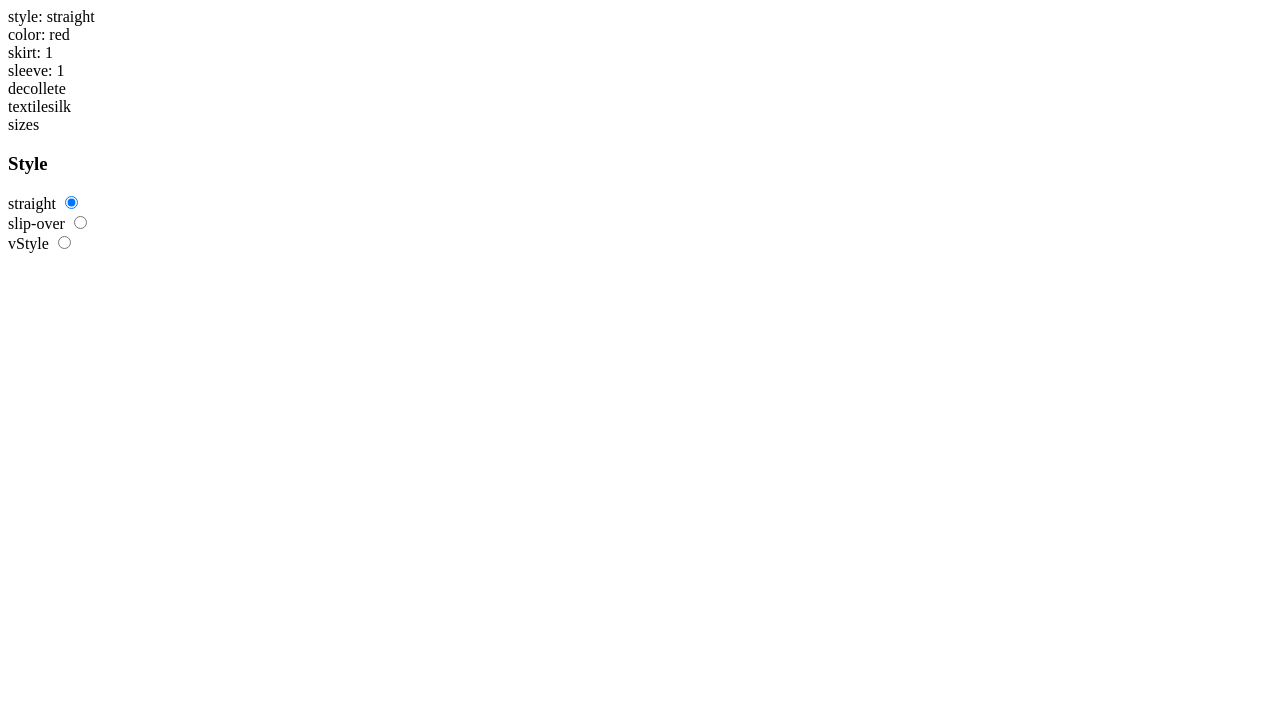
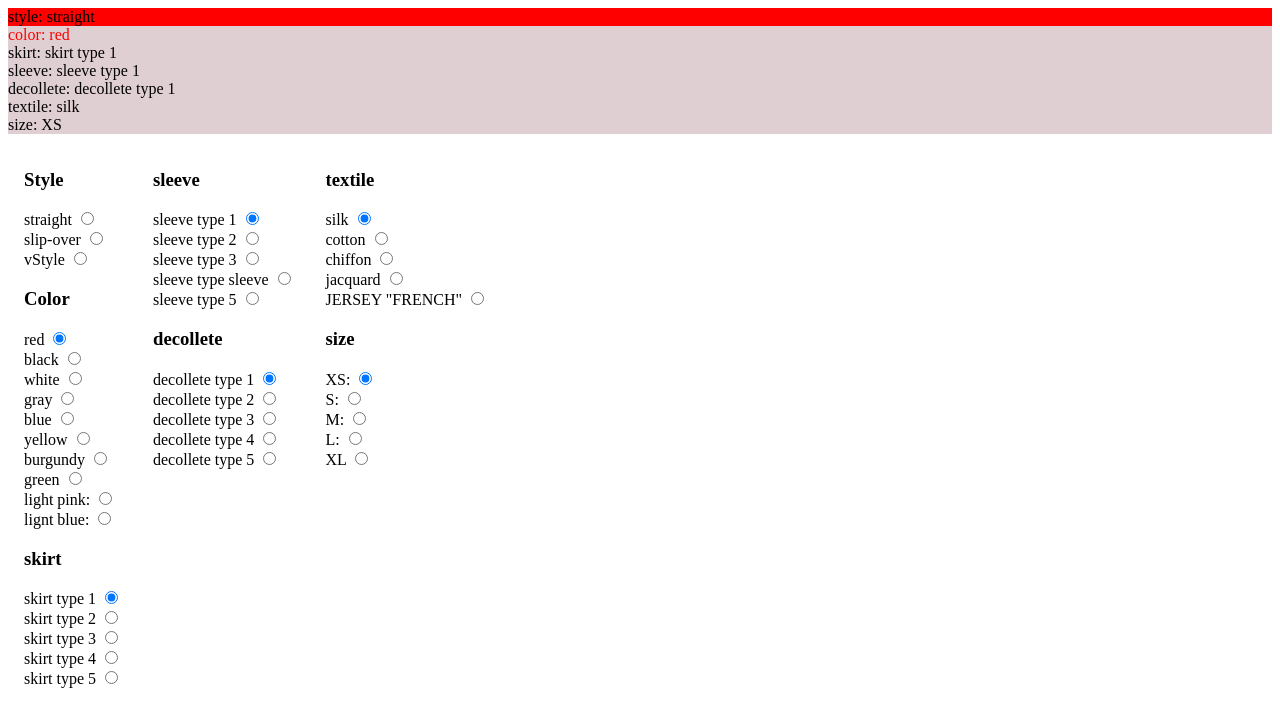
Before and after one commit to ertage/sunlook, a website: page index.html in a window 1280 px wide. Drawn offline with nearby package versions, Linux system fonts and the light colour scheme.

Commit message:
added first controller

```diff
--- a/app/app.js
+++ b/app/app.js
@@ -4,10 +4,10 @@ angular.module('sunlook', [])
     this.model = {
       style: "straight",
       color: "red",
-      skirt: "1",
-      sleeve: "1",
-      decollete: "1",
+      skirt: "skirt type 1",
+      sleeve: "sleeve type 1",
+      decollete: "decollete type 1",
       textile: "silk",
-      size: "s"
+      size: "XS"
     };
   })
--- a/index.html
+++ b/index.html
@@ -5,21 +5,21 @@
   <title>Document</title>
 </head>
 <body>
-  <div ng-controller="firstController as vm">
+  <div ng-controller="firstController as vm" ng-style="{'background-color': '#E0CFD2'}">
     <!-- <pre>{{vm|json}}</pre> -->
-    <div>style: {{vm.model.style}}</div>
-    <div>color:  {{vm.model.color}}</div>
+    <div ng-style="{'background-color': 'red'}">style: {{vm.model.style}}</div>
+    <div ng-style="{color: vm.model.color}">color:  {{vm.model.color}}</div>
     <div>skirt: {{vm.model.skirt}}</div>
     <div>sleeve: {{vm.model.sleeve}}</div>
-    <div>decollete{{vm.model.decolette}}</div>
-    <div>textile{{vm.model.textile}}</div>
-    <div>size{{vm.model.size}}</div>
-
+    <div>decollete: {{vm.model.decollete}}</div>
+    <div>textile: {{vm.model.textile}}</div>
+    <div>size: {{vm.model.size}}</div>
+    <div style="float: left; padding: 16px;">
       <h3>Style</h3>
       <div class="ctrl-group">
         <label>
           straight
-      <input type="radio" name="style" ng-model="vm.model.style" value="straight">
+          <input type="radio" name="style" ng-model="vm.model.style" value="straight" >
         </label></br>
         <label>
           slip-over
@@ -30,6 +30,172 @@
           <input type="radio" name="style" ng-model="vm.model.style" value="vStyle">
         </label>
       </div>
+
+      <h3>Color</h3>
+      <div class="ctrl-group">
+        <label>
+          red
+          <input type="radio" name="color" ng-model="vm.model.color" value="red">
+        </label></br>
+        <label>
+          black
+          <input type="radio" name="style" ng-model="vm.model.color" value="black">
+        </label></br>
+        <label>
+          white
+          <input type="radio" name="style" ng-model="vm.model.color" value="white">
+        </label></br>
+        <label>
+          gray
+          <input type="radio" name="color" ng-model="vm.model.color" value="gray">
+        </label></br>
+        <label>
+          blue
+          <input type="radio" name="style" ng-model="vm.model.color" value="blue">
+        </label></br>
+        <label>
+          yellow
+          <input type="radio" name="style" ng-model="vm.model.color" value="yellow">
+        </label></br>
+        <label>
+          burgundy
+          <input type="radio" name="color" ng-model="vm.model.color" value="#551925">
+        </label></br>
+        <label>
+          green
+          <input type="radio" name="style" ng-model="vm.model.color" value="green">
+        </label></br>
+        <label>
+          light pink:
+          <input type="radio" name="style" ng-model="vm.model.color" value="lightPink">
+        </label></br>
+        <label>
+          lignt blue:
+          <input type="radio" name="style" ng-model="vm.model.color" value="lightBlue">
+        </label>
+      </div>
+
+      <h3>skirt</h3>
+      <div class="ctrl-group">
+        <label>
+          skirt type 1
+          <input type="radio" name="style" ng-model="vm.model.skirt" value="skirt type 1" >
+        </label></br>
+        <label>
+          skirt type 2
+          <input type="radio" name="style" ng-model="vm.model.skirt" value="skirt type 2">
+        </label></br>
+        <label>
+          skirt type 3
+          <input type="radio" name="style" ng-model="vm.model.skirt" value="skirt type 3">
+        </label></br>
+        <label>
+          skirt type 4
+          <input type="radio" name="style" ng-model="vm.model.skirt" value="skirt type 4">
+        </label></br>
+         <label>
+          skirt type 5
+          <input type="radio" name="style" ng-model="vm.model.skirt" value="skirt type 5">
+        </label></br>
+      </div>
+    </div>
+    <div style="float: left; padding: 16px;">
+      <h3>sleeve</h3>
+      <div class="ctrl-group">
+        <label>
+          sleeve type 1
+          <input type="radio" name="sleeve" ng-model="vm.model.sleeve" value="sleeve type 1" >
+        </label></br>
+        <label>
+          sleeve type 2
+          <input type="radio" name="sleeve" ng-model="vm.model.sleeve" value="sleeve type 2">
+        </label></br>
+        <label>
+          sleeve type 3
+          <input type="radio" name="sleeve" ng-model="vm.model.sleeve" value="sleeve type 3">
+        </label></br>
+        <label>
+          sleeve type sleeve
+          <input type="radio" name="sleeve" ng-model="vm.model.sleeve" value="sleeve type 4">
+        </label></br>
+         <label>
+          sleeve type 5
+          <input type="radio" name="sleeve" ng-model="vm.model.sleeve" value="sleeve type 5">
+        </label></br>
+      </div>
+
+      <h3>decollete</h3>
+      <div class="ctrl-group">
+        <label>
+          decollete type 1
+          <input type="radio" name="decollete" ng-model="vm.model.decollete" value="decollete type 1" >
+        </label></br>
+        <label>
+          decollete type 2
+          <input type="radio" name="decollete" ng-model="vm.model.decollete" value="decollete type 2">
+        </label></br>
+        <label>
+          decollete type 3
+          <input type="radio" name="decollete" ng-model="vm.model.decollete" value="decollete type 3">
+        </label></br>
+        <label>
+          decollete type 4
+          <input type="radio" name="decollete" ng-model="vm.model.decollete" value="decollete type 4">
+        </label></br>
+         <label>
+          decollete type 5
+          <input type="radio" name="decollete" ng-model="vm.model.decollete" value="decollete type 5">
+        </label></br>
+      </div>
+    </div>
+    <div style="float: left; padding: 16px;">
+      <h3>textile</h3>
+      <div class="ctrl-group">
+        <label>
+          silk
+          <input type="radio" name="textile" ng-model="vm.model.textile" value="silk" >
+        </label></br>
+        <label>
+          cotton
+          <input type="radio" name="textile" ng-model="vm.model.textile" value="cotton">
+        </label></br>
+        <label>
+          chiffon
+          <input type="radio" name="textile" ng-model="vm.model.textile" value="chiffon">
+        </label></br>
+        <label>
+          jacquard
+          <input type="radio" name="textile" ng-model="vm.model.textile" value="jacquard">
+        </label></br>
+         <label>
+          JERSEY "FRENCH"
+          <input type="radio" name="textile" ng-model="vm.model.textile" value="JERSEY 'FRENCH'">
+        </label></br>
+      </div>
+      <h3>size</h3>
+      <div class="ctrl-group">
+        <label>
+          XS:
+          <input type="radio" name="size" ng-model="vm.model.size" value="XS" >
+        </label></br>
+        <label>
+          S:
+          <input type="radio" name="size" ng-model="vm.model.size" value="S">
+        </label></br>
+        <label>
+          M:
+          <input type="radio" name="size" ng-model="vm.model.size" value="M">
+        </label></br>
+        <label>
+          L:
+          <input type="radio" name="size" ng-model="vm.model.size" value="L">
+        </label></br>
+         <label>
+          XL
+          <input type="radio" name="size" ng-model="vm.model.size" value="XL">
+        </label></br>
+      </div>
+    </div>
   </div>
   <script  src="node_modules/angular/angular.js"></script>
   <script  src="app/app.js"></script>
```
Lines whose indentation alone changed are shown as unchanged.
